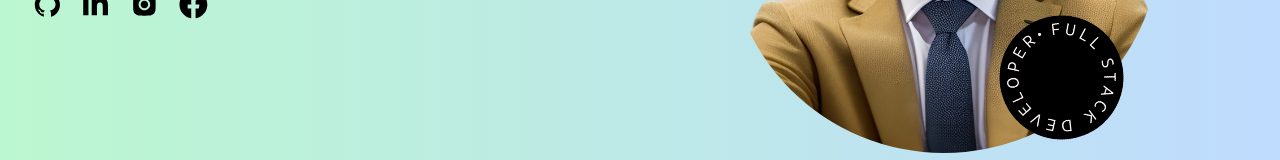
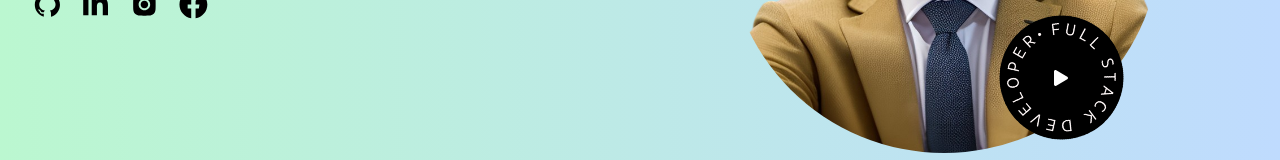
Before and after one commit to Reece-Nunez/reece_nunez_portfolio, a React (Vite) app: page / in a window 1280 px wide. Shown: the part 521-681 px from the top of the page. Built offline with nearby package versions, Linux system fonts and the light colour scheme.

Commit message:
changed play symbol to white

```diff
--- a/src/components/hero/Hero.jsx
+++ b/src/components/hero/Hero.jsx
@@ -113,7 +113,7 @@ const Hero = () => {
                   alt=""
                 />
                 <FaPlay
-                  className=" text-black absolute top-[50%] left-[50%] translate-x-[-50%] translate-y-[-50%]"
+                  className=" text-white absolute top-[50%] left-[50%] translate-x-[-50%] translate-y-[-50%]"
                 />
               </div>
             </div>
```
